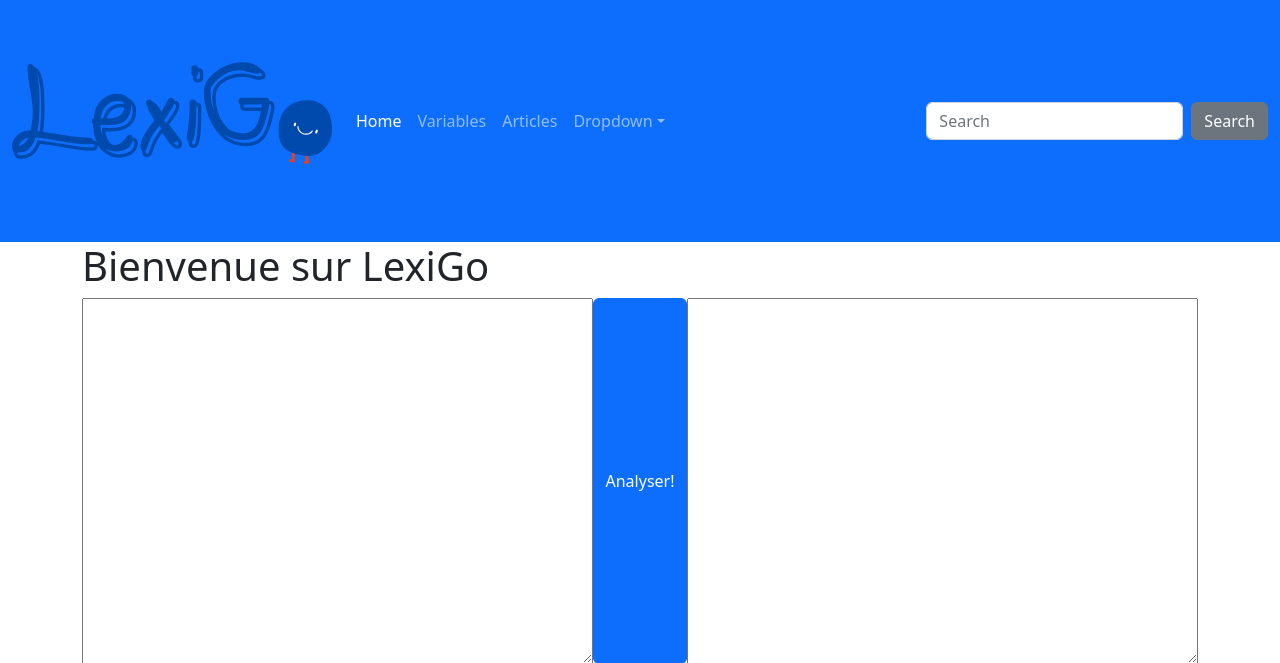
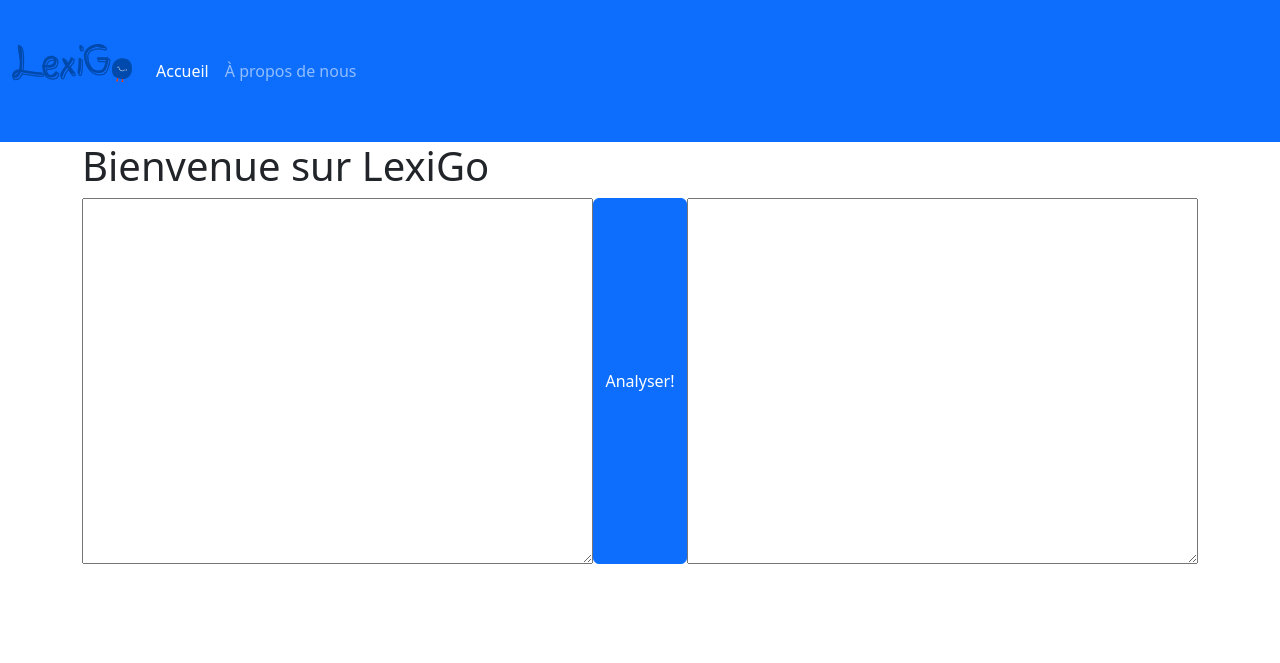
Before and after one commit to SymGo/lexi_go, a Django app: page / in a window 1280 px wide. Shown: the top 663 px of the page. Run offline with Django 4.2, Linux system fonts and the light colour scheme; some libraries are stand-ins or nearby versions.

Commit message:
test1: smaller logo and simplified navbar

```diff
--- a/templates/base.html
+++ b/templates/base.html
@@ -1,6 +1,7 @@
 {% load static %}
 <!DOCTYPE html>
 <html lang="fr">
+
 <head>
     <meta charset="UTF-8">
     <meta http-equiv="X-UA-Compatible" content="IE=edge">
@@ -8,47 +9,32 @@
     <title>LexiGo</title>
     <link rel="stylesheet" type="text/css" href="{% static 'styles/bootstrap/css/bootstrap.min.css' %}">
 </head>
+
 <body>
 
     <nav class="navbar navbar-expand-lg navbar-dark bg-primary">
         <div class="container-fluid">
             <a class="navbar-brand" href="#">
                 <p>
-                    <img src="{% static 'images/logo.svg' %}" alt="logo" width="320" height="200">
+                    <img src="{% static 'images/logo.svg' %}" alt="logo" width="120" height="100">
                 </p>
             </a>
-        <button class="navbar-toggler" type="button" data-bs-toggle="collapse" data-bs-target="#navbarColor01" aria-controls="navbarColor01" aria-expanded="false" aria-label="Toggle navigation">
+            <button class="navbar-toggler" type="button" data-bs-toggle="collapse" data-bs-target="#navbarColor01"
+                aria-controls="navbarColor01" aria-expanded="false" aria-label="Toggle navigation">
                 <span class="navbar-toggler-icon"></span>
             </button>
 
             <div class="collapse navbar-collapse" id="navbarColor01">
                 <ul class="navbar-nav me-auto">
                     <li class="nav-item">
-                <a class="nav-link active" href="/">Home
+                        <a class="nav-link active" href="/">Accueil
                             <span class="visually-hidden">(current)</span>
                         </a>
                     </li>
                     <li class="nav-item">
-                <a class="nav-link" href="/variables/">Variables</a>
-            </li>
-            <li class="nav-item">
-                <a class="nav-link" href="#">Articles</a>
-            </li>
-            <li class="nav-item dropdown">
-                <a class="nav-link dropdown-toggle" data-bs-toggle="dropdown" href="#" role="button" aria-haspopup="true" aria-expanded="false">Dropdown</a>
-                <div class="dropdown-menu">
-                <a class="dropdown-item" href="#">Action</a>
-                <a class="dropdown-item" href="#">Another action</a>
-                <a class="dropdown-item" href="#">Something else here</a>
-                <div class="dropdown-divider"></div>
-                <a class="dropdown-item" href="#">Separated link</a>
-                </div>
+                        <a class="nav-link" href="/about/">À propos de nous</a>
                     </li>
                 </ul>
-            <form class="d-flex">
-            <input class="form-control me-sm-2" type="text" placeholder="Search">
-            <button class="btn btn-secondary my-2 my-sm-0" type="submit">Search</button>
-            </form>
             </div>
         </div>
     </nav>
@@ -60,4 +46,5 @@
     {% block javascript%}{% endblock %}
 
 </body>
+
 </html>
```
Lines whose indentation alone changed are shown as unchanged.
